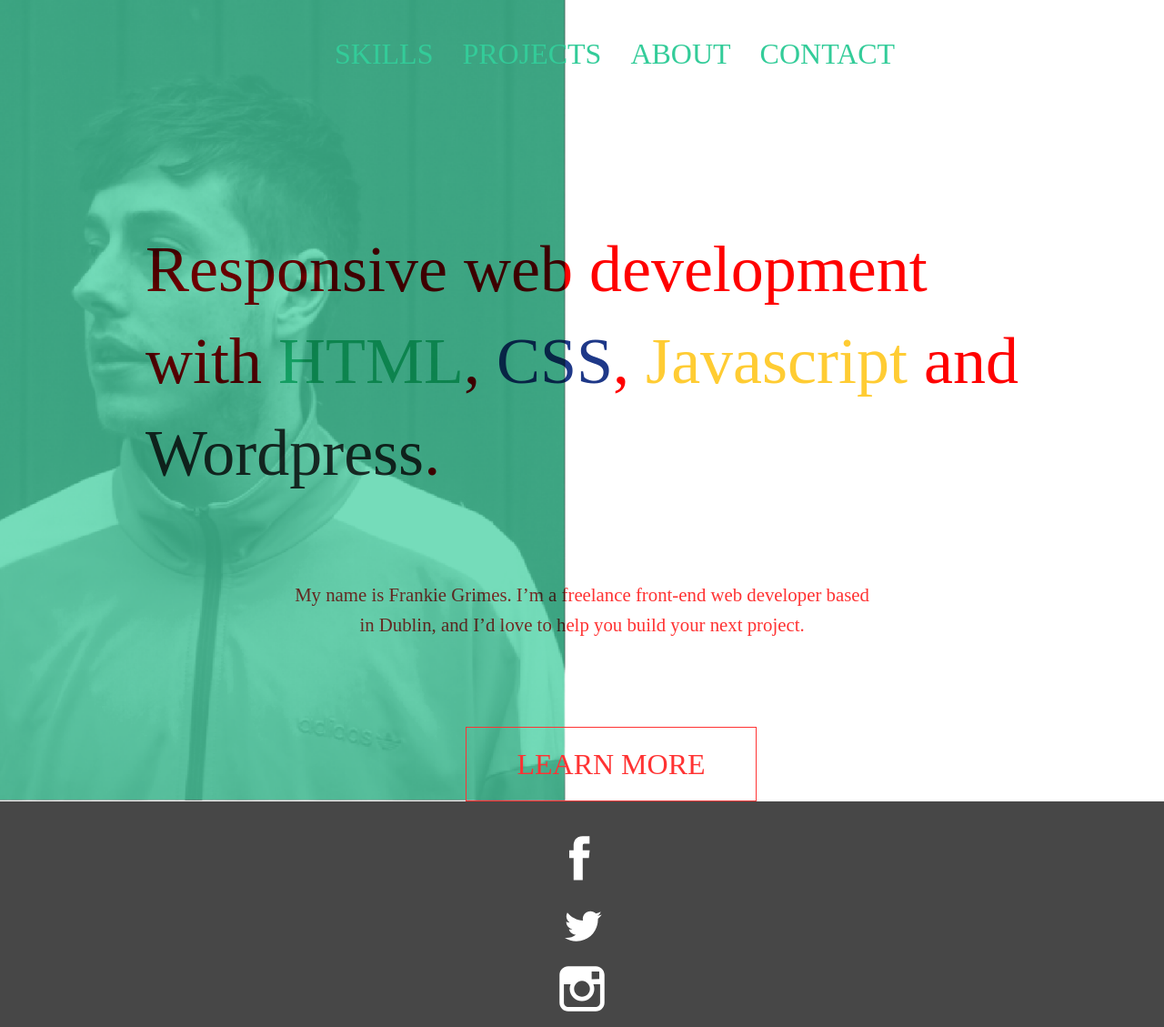
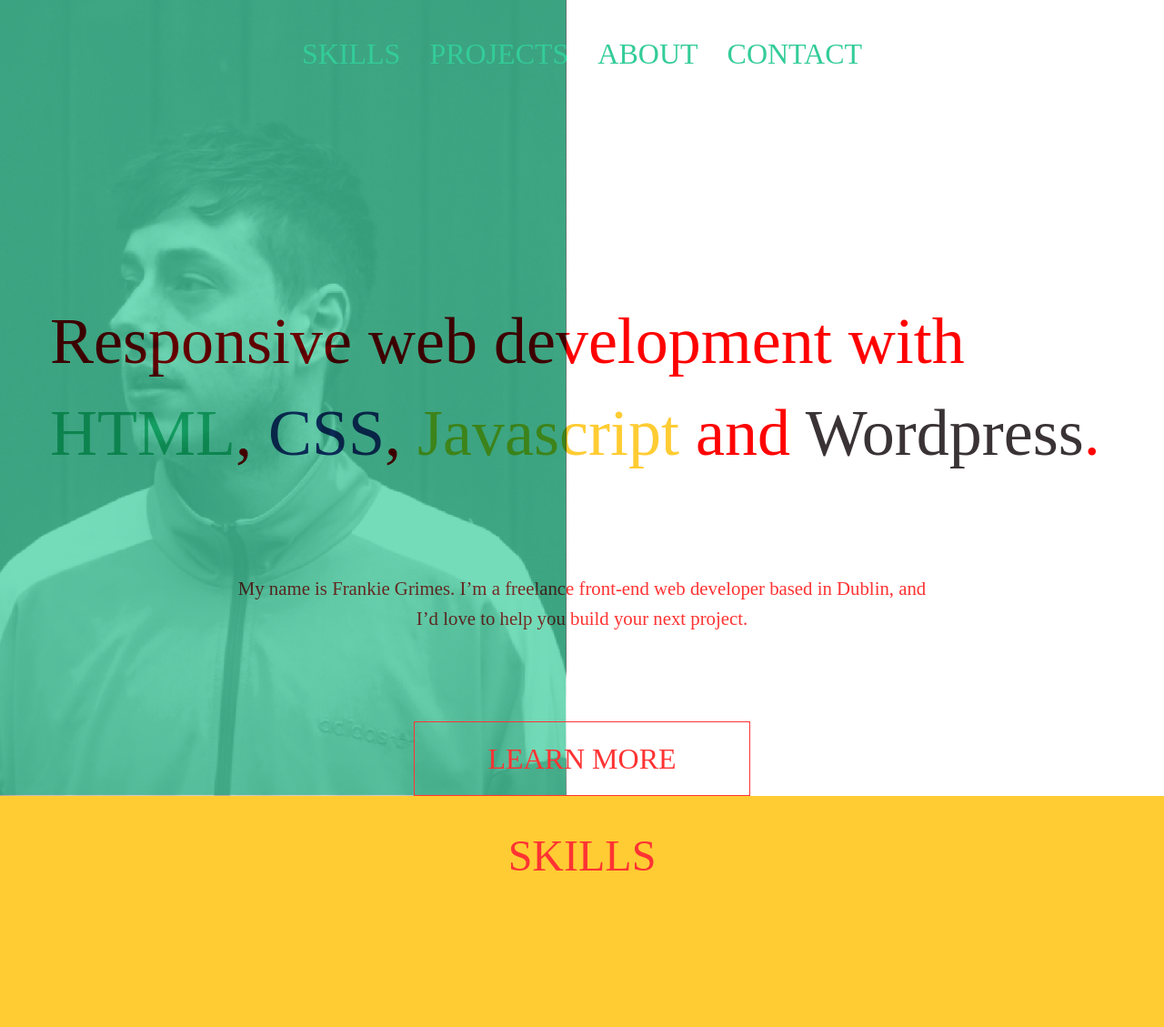
Before and after one commit to frankiegrimes/frankiegrimes, a website: page index.html in a window 1280 px wide. Shown: the top 1129 px of the page at 91% size. Drawn offline with Linux system fonts and the light colour scheme; a web font is replaced by a local one.

Commit message:
Responsive landing page & starting skills page

```diff
--- a/index.html
+++ b/index.html
@@ -51,15 +51,14 @@
 
    as a web developer? Get it touch at frankjgrimes [at] gmail [dot] com!
   -->
-
   <div class="title-bar" data-responsive-toggle="example-menu" data-hide-for="medium">
       <button class="menu-icon" type="button" data-toggle="example-menu"></button>
     </div>
 
-    <nav class="top-bar" id="example-menu">
+    <nav class="top-bar align-center" id="example-menu">
       <div class="top-bar">
         <ul class="vertical medium-horizontal menu" data-responsive-menu="drilldown medium-dropdown">
-          <li><a href="#">Skills</a></li>
+          <li><a href="#skills">Skills</a></li>
           <li><a href="#">Projects</a></li>
           <li><a href="#">About</a></li>
           <li><a href="#">Contact</a></li>
@@ -67,33 +66,51 @@
       </div>
     </nav>
 
+
     <section class="banner">
-
-      <div class="row">
-        <div class="columns">
-          <h1 class="landing-text" class="text-center">Responsive web development with <span class="green">HTML</span>, <span class="blue">CSS</span>, <span class="yellow">Javascript</span> and <span class="grey">Wordpress</span>.</h1>
+    <div class="grid-container">
+      <div class="grid-x grid-y grid-padding-y grid-padding-x align-center">
+        <div class="large-12 medium-10 small-8 cell">
+          <h1 class="landing-text" class="text-center">
+            Responsive web development with
+            <span class="green">HTML</span>,
+            <span class="blue">CSS</span>,
+            <span class="yellow">Javascript</span> and
+            <span class="grey">Wordpress</span>.
+          </h1>
         </div>
       </div>
 
-         <div class="row">
-         <div class="columns">
+         <div class="grid-x grid-padding-x align-center">
+           <div class="large-8 medium-10 small-8 cell landing-sub-text">
            <p class="text-center">My name is Frankie Grimes. I’m a freelance front-end web developer based in Dublin, and I’d love to help you build your next project.</p>
            </div>
           </div>
-         <div class="row">
-         <div class="columns">
+
+           <div class="grid-x grid-padding-x align-center">
+             <div class="large-4 medium-4 small-8 cell">
               <a href="#">
-
-               <div class="landing-text-box"><span class="text-center">LEARN MORE<span></div>
-
+                   <div class="landing-text-box">
+                     <span>LEARN MORE<span>
+                   </div>
               </a>
+             </div>
          </div>
         </div>
 
 
  </section>
 
-    <section class="skills">
+  <section id="skills">
+
+    <div class="grid-container">
+      <div class="grid-x grid-padding-x">
+        <div class="cell">
+        <h1 class="text-center">SKILLS</h1>
+        </div>
+      </div>
+    </div>
+
 
   </section>
 
@@ -141,7 +158,7 @@
           </div>
           <div class="footer-menu hide-for-medium" >
             <div class="row">
-              <div class="columns columns">
+              <div class="columns">
               <ul class="vertical menu">
                 <li><a href="#">Skills</a></li>
                 <li><a href="#">Projects</a></li>
--- a/scss/styles.scss
+++ b/scss/styles.scss
@@ -78,6 +78,39 @@ p {
   font-family: "ProximaNova-Light";
 }
 
+
+
+/* -----------------------------------------------------------------------*\
+ NAVIGATION
+\* -----------------------------------------------------------------------*/
+
+.top-bar {
+    padding: 1rem;
+    text-transform: uppercase;
+    z-index: 2;
+
+
+}
+
+.top-bar, .top-bar ul {
+  font-family: "ProximaNova-Bold";
+  font-size: 2rem;
+  line-height: 1.3rem;
+	    background-color: transparent;
+}
+
+.top-bar ul{
+
+}
+
+.top-bar a {
+  color: $green;
+}
+
+.top-bar a:hover {
+  color: $dark-grey;
+}
+
 /* -----------------------------------------------------------------------*\
  Banner
 \* -----------------------------------------------------------------------*/
@@ -85,32 +118,35 @@ p {
 
 
 .banner {
-  background: url('../assets/img/frankie.png') no-repeat center center;
+  background: url('../assets/img/frankie.png') no-repeat center center fixed;
+  -webkit-background-size: cover;
+  -moz-background-size: cover;
+  -o-background-size: cover;
   background-size: cover;
-  background-attachment: fixed;
-  min-height: 110vh;
-  margin-top: -10rem;
+  min-height: 101vh;
+  margin-top: -8rem;
 }
 
 .landing-text {
 	font-size: 4.5rem;
-	padding: 10rem;
-	padding-top: 20rem;
-	padding-bottom: 5rem;
 	font-family: "ProximaNova-Semibold";
 	color: red;
 	mix-blend-mode: multiply;
+	padding-top: 20rem;
+}
+
+.landing-sub-text {
+	padding-top: 5rem;
 }
 
 .landing-text-box {
 	color: $red;
 	font-family: "ProximaNova-Bold";
 	border: 1px $red solid;
-	max-width: 20rem;
 	text-align: center;
-	margin-left: 32rem;
 	font-size: 2rem;
 	padding: 1rem 0rem;
+	margin-top: 5rem;
 }
 
 .green {
@@ -133,43 +169,22 @@ p {
 	color: $red;
 	mix-blend-mode: multiply;
 	font-size: 1.3rem;
-	padding: 0rem 20rem;
-	padding-bottom: 5rem;
 }
 
 /* -----------------------------------------------------------------------*\
- NAVIGATION
+ Skills
 \* -----------------------------------------------------------------------*/
 
-.top-bar {
-    padding: 1rem;
-    margin-left: 10rem;
-    text-transform: uppercase;
+#skills {
+	background-color: $yellow;
+	min-height: 100vh;
+}
 
+#skills h1 {
+	color: $red;
+	padding-top: 2rem;
 
 }
-
-.top-bar, .top-bar ul {
-  font-family: "ProximaNova-Bold";
-  font-size: 2rem;
-  padding-bottom: 0;
-  line-height: 1.3rem;
-	    background-color: transparent;
-	    z-index: 10;
-}
-
-.top-bar ul{
-
-}
-
-.top-bar a {
-  color: $green;
-}
-
-.top-bar a:hover {
-  color: $dark-grey;
-}
-
 
 
 /* -----------------------------------------------------------------------*\
```
Also changed, not shown: css/styles.css. Lines whose indentation alone changed are shown as unchanged.
